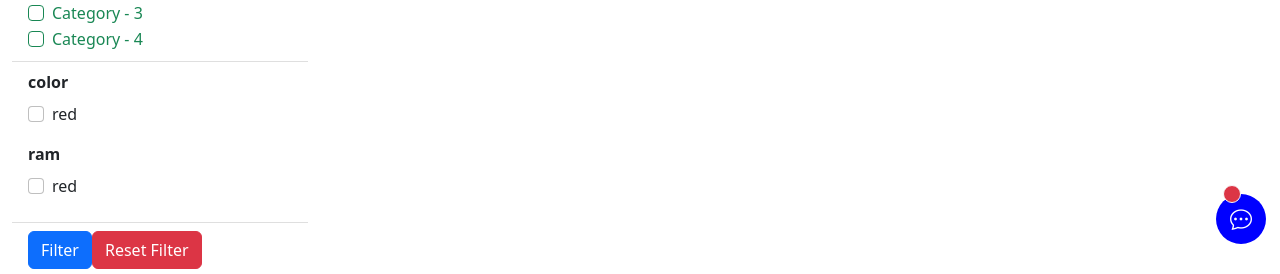
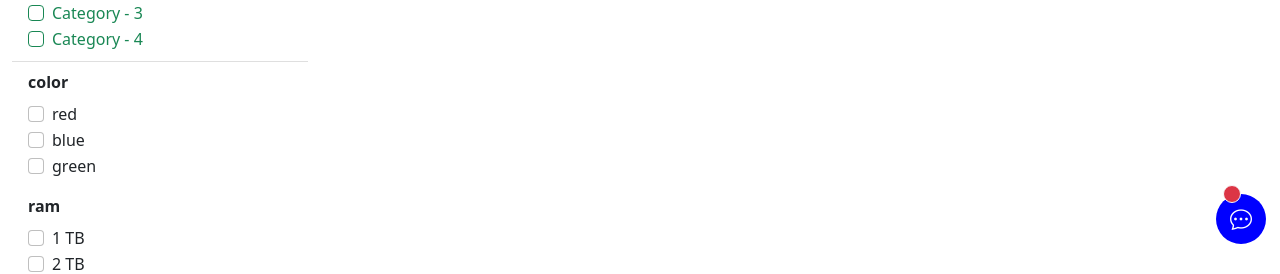
Before and after one commit to ShanchaiZ/MERN-ecommerce, a React (Create React App) app in the folder frontend/: page /product-list in a window 1280 px wide. Shown: the part 526-800 px from the top of the page. Built offline with nearby package versions, Linux system fonts and the light colour scheme.

Commit message:
updated the attributefilter componenet by displaying the 2nd array of objects

```diff
--- a/frontend/src/components/filterQueryResultOptions/AttributesFilterComponent.js
+++ b/frontend/src/components/filterQueryResultOptions/AttributesFilterComponent.js
@@ -5,8 +5,12 @@ const AttributesFilterComponent = () => {
         <>
             {[{ color: ["red", "blue", "green"] }, { ram: ["1 TB", "2 TB", "3 TB"] }].map((item, idx) => (
                 <div key={idx} className="mb-3">
+                    {/* 1st Array of Attributes */}
                     <Form.Label><b>{Object.keys(item)}</b></Form.Label>
-                    <Form.Check type="checkbox" id="default-checkbox" label="red" />
+                    {/* 2nd Array of Attributes */}
+                    {item[Object.keys(item)].map((i, idx) => (
+                        <Form.Check key={idx} type="checkbox" id="default-checkbox" label={i} />
+                    ))}
                 </div>
             ))}
 
```
